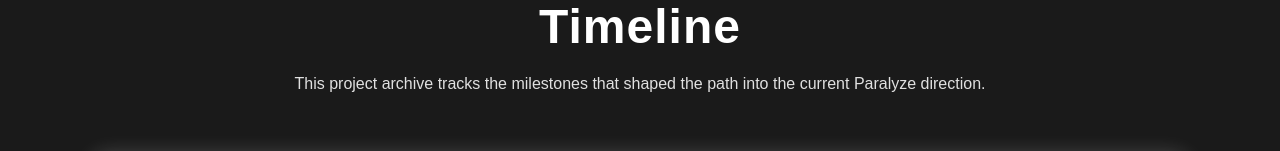
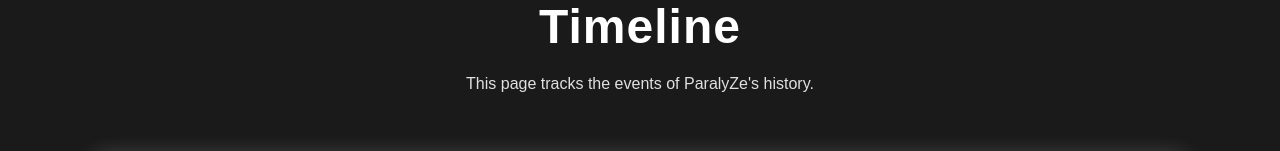
Before and after one commit to bobaFetr/DBW--------P26, a Next.js app: page /timeline in a window 1280 px wide. Shown: the part 353-504 px from the top of the page. Built offline with nearby package versions, Linux system fonts and the light colour scheme; no server answers; a web font is replaced by a local one.

Commit message:
fix: update description in PageIntro for clarity and consistency

```diff
--- a/app/timeline/page.jsx
+++ b/app/timeline/page.jsx
@@ -11,8 +11,7 @@
   return (
     <>
       <PageIntro title="Timeline">
-        This project archive tracks the milestones that shaped the path into the
-        current Paralyze direction.
+        This page tracks the events of ParalyZe's history.
       </PageIntro>
       <ApiTimeline />
     </>
```
